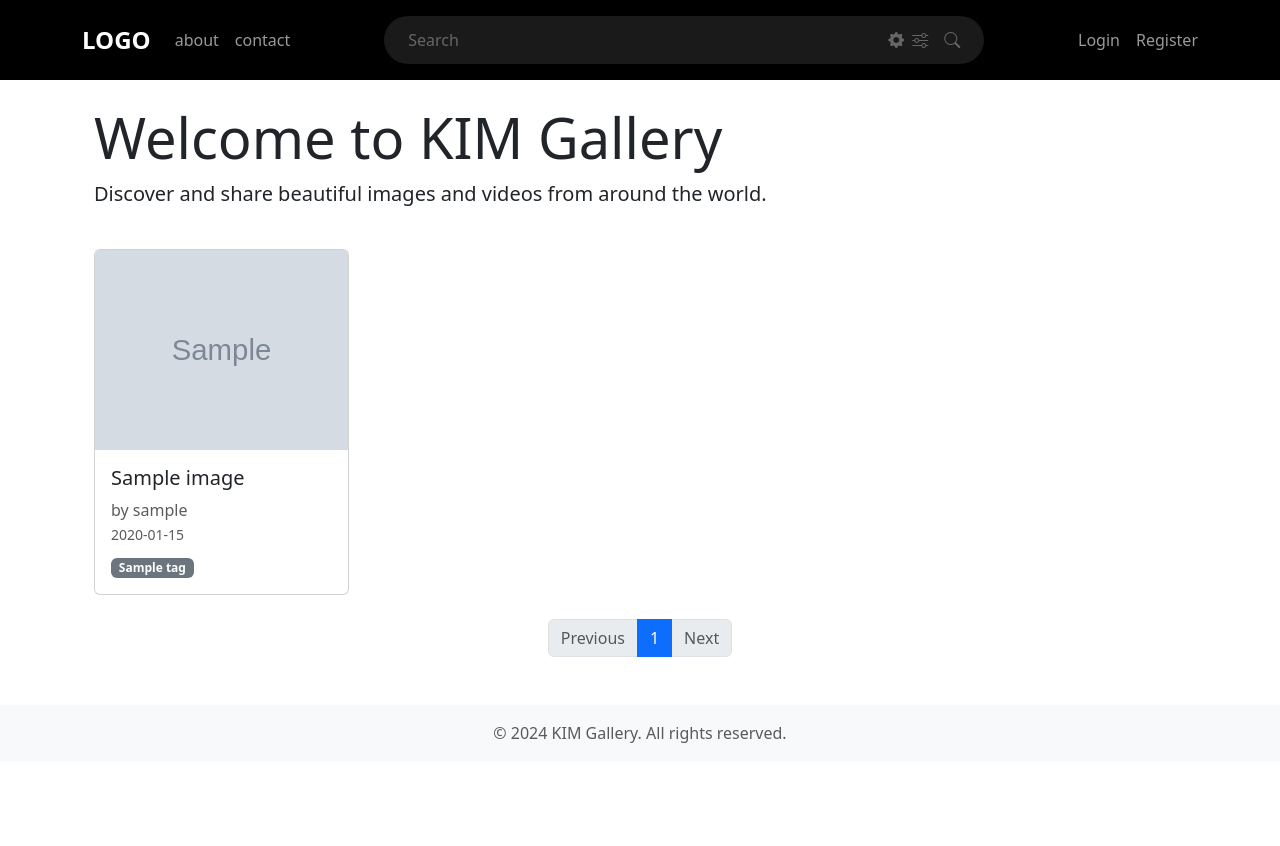
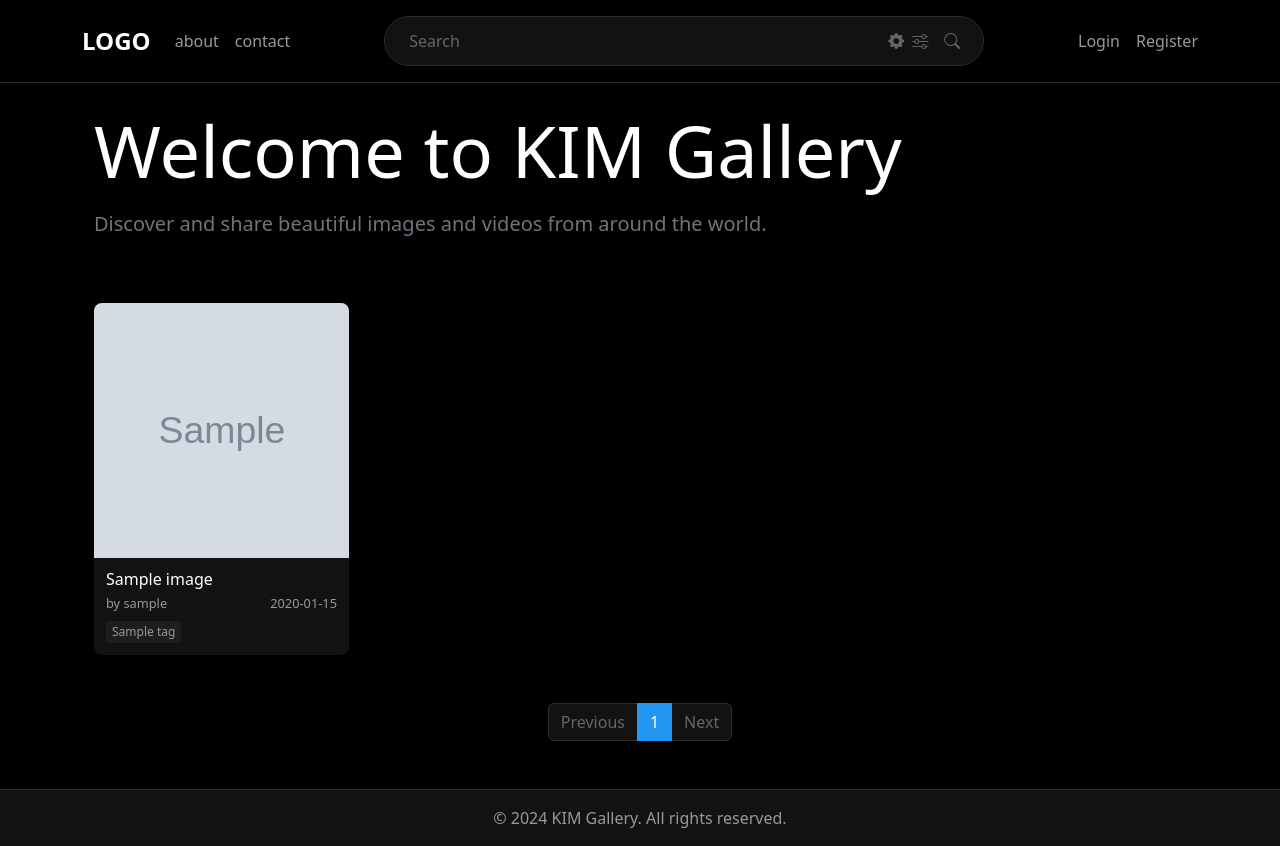
Before and after one commit to KKKKKIIIIIIIMMMMMM/Flask-App, a Flask app: page / in a window 1280 px wide. Before the commit the page ends 743 px from the top, so only its background shows below. Run offline with Flask 3, Linux system fonts and the light colour scheme; tables that the repository leaves empty hold one stand-in row (values such as "Sample post"); grey boxes marked "Sample" are stand-in pictures; some libraries are stand-ins or nearby versions.

Commit message:
chage all to dark theme and make it minimalist

```diff
--- a/KIM-Gallery/kim_gallery/templates/base.html
+++ b/KIM-Gallery/kim_gallery/templates/base.html
@@ -8,15 +8,32 @@
     <link href="https://cdn.jsdelivr.net/npm/bootstrap@5.3.0/dist/css/bootstrap.min.css" rel="stylesheet">
     <link rel="stylesheet" href="https://cdn.jsdelivr.net/npm/bootstrap-icons@1.7.2/font/bootstrap-icons.css">
     <style>
+        :root {
+            --dark-bg: #000000;
+            --dark-surface: #121212;
+            --dark-surface-2: #1E1E1E;
+            --dark-surface-3: #2D2D2D;
+            --text-primary: #FFFFFF;
+            --text-secondary: #999999;
+            --text-muted: #666666;
+            --accent-color: #2196F3;
+        }
+
+        body {
+            background-color: var(--dark-bg);
+            color: var(--text-primary);
+        }
+
         .navbar {
-            background-color: #000 !important;
+            background-color: var(--dark-bg) !important;
             padding: 1rem 0;
+            border-bottom: 1px solid var(--dark-surface-3);
         }
 
         .navbar-brand {
             font-size: 1.5rem;
             font-weight: 600;
-            color: #fff !important;
+            color: var(--text-primary) !important;
         }
 
         .search-container {
@@ -27,23 +44,24 @@
         }
 
         .search-input {
-            background-color: #1a1a1a;
-            border: none;
+            background-color: var(--dark-surface);
+            border: 1px solid var(--dark-surface-3);
             border-radius: 50px;
             padding: 0.75rem 3rem 0.75rem 1.5rem;
-            color: #fff;
+            color: var(--text-primary);
             width: 100%;
         }
 
         .search-input:focus {
-            background-color: #1a1a1a;
-            color: #fff;
+            background-color: var(--dark-surface);
+            color: var(--text-primary);
             box-shadow: none;
             outline: none;
+            border-color: var(--accent-color);
         }
 
         .search-input::placeholder {
-            color: #666;
+            color: var(--text-muted);
         }
 
         .search-icon {
@@ -51,34 +69,36 @@
             right: 1.5rem;
             top: 50%;
             transform: translateY(-50%);
-            color: #666;
+            color: var(--text-muted);
         }
 
         .nav-link {
-            color: #999 !important;
+            color: var(--text-secondary) !important;
             font-weight: 500;
             transition: color 0.3s;
         }
 
         .nav-link:hover {
-            color: #fff !important;
+            color: var(--text-primary) !important;
         }
 
         .user-avatar {
             width: 32px;
             height: 32px;
             border-radius: 50%;
-            background-color: #f0f0f0;
+            background-color: var(--dark-surface-2);
             display: flex;
             align-items: center;
             justify-content: center;
-            color: #666;
+            color: var(--text-secondary);
             text-decoration: none;
-            transition: background-color 0.3s;
+            transition: all 0.3s;
+            border: 1px solid var(--dark-surface-3);
         }
 
         .user-avatar:hover {
-            background-color: #e0e0e0;
+            background-color: var(--dark-surface-3);
+            color: var(--text-primary);
         }
 
         .search-options {
@@ -91,7 +111,7 @@
         }
 
         .search-option-btn {
-            color: #666;
+            color: var(--text-muted);
             background: none;
             border: none;
             padding: 0;
@@ -100,7 +120,130 @@
         }
 
         .search-option-btn:hover {
-            color: #fff;
+            color: var(--text-primary);
+        }
+
+        /* Dark theme for cards */
+        .card {
+            background-color: var(--dark-surface);
+            border: 1px solid var(--dark-surface-3);
+        }
+
+        .card-header {
+            background-color: var(--dark-surface-2);
+            border-bottom: 1px solid var(--dark-surface-3);
+        }
+
+        .card-body {
+            color: var(--text-primary);
+        }
+
+        /* Dark theme for dropdowns */
+        .dropdown-menu {
+            background-color: var(--dark-surface);
+            border: 1px solid var(--dark-surface-3);
+        }
+
+        .dropdown-item {
+            color: var(--text-secondary);
+        }
+
+        .dropdown-item:hover {
+            background-color: var(--dark-surface-2);
+            color: var(--text-primary);
+        }
+
+        /* Dark theme for alerts */
+        .alert {
+            background-color: var(--dark-surface-2);
+            border: 1px solid var(--dark-surface-3);
+            color: var(--text-primary);
+        }
+
+        .alert-success {
+            background-color: rgba(40, 167, 69, 0.2);
+            border-color: rgba(40, 167, 69, 0.3);
+        }
+
+        .alert-danger {
+            background-color: rgba(220, 53, 69, 0.2);
+            border-color: rgba(220, 53, 69, 0.3);
+        }
+
+        .alert-info {
+            background-color: rgba(23, 162, 184, 0.2);
+            border-color: rgba(23, 162, 184, 0.3);
+        }
+
+        /* Dark theme for forms */
+        .form-control {
+            background-color: var(--dark-surface);
+            border: 1px solid var(--dark-surface-3);
+            color: var(--text-primary);
+        }
+
+        .form-control:focus {
+            background-color: var(--dark-surface);
+            border-color: var(--accent-color);
+            color: var(--text-primary);
+            box-shadow: none;
+        }
+
+        .form-control::placeholder {
+            color: var(--text-muted);
+        }
+
+        /* Dark theme for buttons */
+        .btn-primary {
+            background-color: var(--accent-color);
+            border: none;
+        }
+
+        .btn-primary:hover {
+            background-color: #1976D2;
+        }
+
+        .btn-outline-primary {
+            border-color: var(--accent-color);
+            color: var(--accent-color);
+        }
+
+        .btn-outline-primary:hover {
+            background-color: var(--accent-color);
+            border-color: var(--accent-color);
+        }
+
+        /* Dark theme for footer */
+        .footer {
+            background-color: var(--dark-surface) !important;
+            border-top: 1px solid var(--dark-surface-3);
+        }
+
+        .footer .text-muted {
+            color: var(--text-secondary) !important;
+        }
+
+        /* Dark theme for pagination */
+        .pagination .page-link {
+            background-color: var(--dark-surface);
+            border-color: var(--dark-surface-3);
+            color: var(--text-secondary);
+        }
+
+        .pagination .page-link:hover {
+            background-color: var(--dark-surface-2);
+            color: var(--text-primary);
+        }
+
+        .pagination .active .page-link {
+            background-color: var(--accent-color);
+            border-color: var(--accent-color);
+            color: var(--text-primary);
+        }
+
+        .pagination .disabled .page-link {
+            background-color: var(--dark-surface);
+            color: var(--text-muted);
         }
     </style>
 </head>
--- a/KIM-Gallery/kim_gallery/templates/main/index.html
+++ b/KIM-Gallery/kim_gallery/templates/main/index.html
@@ -2,50 +2,45 @@
 
 {% block content %}
 <div class="container">
-    <div class="row mb-4">
+    <div class="row mb-5">
         <div class="col">
-            <h1 class="display-4">Welcome to KIM Gallery</h1>
-            <p class="lead">Discover and share beautiful images and videos from around the world.</p>
+            <h1 class="display-2 fw-normal mb-3">Welcome to KIM Gallery</h1>
+            <p class="lead text-secondary">Discover and share beautiful images and videos from around the world.</p>
         </div>
     </div>
 
     <div class="row g-4">
         {% for image in images.items %}
         <div class="col-sm-6 col-md-4 col-lg-3">
-            <div class="card h-100">
+            <div class="position-relative image-card">
                 <a href="{{ url_for('gallery.image', id=image.id) }}" class="text-decoration-none">
                     {% if image.filename.lower().endswith('.mp4') %}
-                    <div class="video-preview position-relative">
-                        <video class="card-img-top preview-video" muted loop playsinline
-                            style="height: 200px; object-fit: cover;"
+                    <div class="media-container">
+                        <video class="media-item" muted loop playsinline
                             poster="{{ url_for('static', filename='uploads/' + image.filename) }}">
                             <source src="{{ url_for('static', filename='uploads/' + image.filename) }}"
                                 type="video/mp4">
                         </video>
-                        <div class="position-absolute top-0 end-0 p-2">
-                            <span class="badge bg-dark">
-                                <i class="bi bi-play-fill"></i> Video
-                            </span>
-                        </div>
+                        <span class="video-badge">
+                            <i class="bi bi-play-fill"></i> Video
+                        </span>
                     </div>
                     {% else %}
-                    <img src="{{ url_for('static', filename='uploads/' + image.filename) }}" class="card-img-top"
-                        alt="{{ image.title }}" style="height: 200px; object-fit: cover;">
+                    <div class="media-container">
+                        <img src="{{ url_for('static', filename='uploads/' + image.filename) }}" class="media-item"
+                            alt="{{ image.title }}">
+                    </div>
                     {% endif %}
-                    <div class="card-body">
-                        <h5 class="card-title text-dark">{{ image.title }}</h5>
-                        <p class="card-text text-muted">
-                            by {{ image.author.username }}
-                            <br>
-                            <small>{{ image.upload_date.strftime('%Y-%m-%d') }}</small>
-                        </p>
+                    <div class="media-info">
+                        <h5 class="media-title">{{ image.title }}</h5>
+                        <div class="media-meta">
+                            <span>by {{ image.author.username }}</span>
+                            <span>{{ image.upload_date.strftime('%Y-%m-%d') }}</span>
+                        </div>
                         {% if image.tags %}
-                        <div class="mt-2">
+                        <div class="media-tags">
                             {% for tag in image.tags %}
-                            <a href="{{ url_for('main.tag', name=tag.name) }}"
-                                class="badge bg-secondary text-decoration-none">
-                                {{ tag.name }}
-                            </a>
+                            <span class="tag">{{ tag.name }}</span>
                             {% endfor %}
                         </div>
                         {% endif %}
@@ -57,7 +52,7 @@
     </div>
 
     {% if images.items %}
-    <nav class="mt-4">
+    <nav class="mt-5">
         <ul class="pagination justify-content-center">
             {% if images.has_prev %}
             <li class="page-item">
@@ -100,7 +95,7 @@
     </nav>
     {% else %}
     <div class="text-center mt-5">
-        <p class="lead">No media found.</p>
+        <p class="lead text-secondary">No media found.</p>
         {% if current_user.is_authenticated %}
         <a href="{{ url_for('gallery.upload') }}" class="btn btn-primary">Upload your first media</a>
         {% else %}
@@ -110,43 +105,109 @@
     {% endif %}
 </div>
 
-<!-- Add Bootstrap Icons and custom styles -->
-<link rel="stylesheet" href="https://cdn.jsdelivr.net/npm/bootstrap-icons@1.7.2/font/bootstrap-icons.css">
 <style>
-    .video-preview {
+    .image-card {
+        background: var(--dark-surface);
+        border-radius: 8px;
         overflow: hidden;
-    }
-
-    .video-preview:hover .preview-video {
-        transform: scale(1.05);
-    }
-
-    .preview-video {
         transition: transform 0.3s ease;
     }
 
-    .card:hover .preview-video {
+    .image-card:hover {
+        transform: translateY(-4px);
+    }
+
+    .media-container {
+        position: relative;
+        aspect-ratio: 1;
+        overflow: hidden;
+        background: var(--dark-surface-2);
+    }
+
+    .media-item {
+        width: 100%;
+        height: 100%;
+        object-fit: cover;
+    }
+
+    .video-badge {
+        position: absolute;
+        top: 10px;
+        right: 10px;
+        background: rgba(0, 0, 0, 0.7);
+        color: white;
+        padding: 4px 8px;
+        border-radius: 4px;
+        font-size: 0.8rem;
+        display: flex;
+        align-items: center;
+        gap: 4px;
+    }
+
+    .media-info {
+        padding: 12px;
+    }
+
+    .media-title {
+        font-size: 1rem;
+        margin: 0;
+        color: var(--text-primary);
+        white-space: nowrap;
+        overflow: hidden;
+        text-overflow: ellipsis;
+    }
+
+    .media-meta {
+        font-size: 0.8rem;
+        color: var(--text-secondary);
+        margin-top: 4px;
+        display: flex;
+        justify-content: space-between;
+    }
+
+    .media-tags {
+        margin-top: 8px;
+        display: flex;
+        gap: 4px;
+        flex-wrap: wrap;
+    }
+
+    .tag {
+        font-size: 0.75rem;
+        color: var(--text-secondary);
+        background: var(--dark-surface-2);
+        padding: 2px 6px;
+        border-radius: 4px;
+    }
+
+    /* Video hover effect */
+    .media-container video {
+        transition: transform 0.3s ease;
+    }
+
+    .image-card:hover .media-container video {
         transform: scale(1.05);
     }
 </style>
 
-<!-- Video preview script -->
 <script>
     document.addEventListener('DOMContentLoaded', function () {
-        const videoCards = document.querySelectorAll('.video-preview');
+        const videoCards = document.querySelectorAll('.image-card');
 
         videoCards.forEach(card => {
             const video = card.querySelector('video');
+            if (!video) return;
 
-            // Start playing automatically
-            video.currentTime = 0; // Reset to start
+            // Play video automatically when the card is loaded
             video.play();
 
+            card.addEventListener('', () => {
+                video.play();
+            });
 
-            // Load metadata to get video duration
-            video.addEventListener('loadedmetadata', () => {
-                // Set playback rate to show more of the video in preview
-                video.playbackRate = 1.1;
+            card.addEventListener('', () => {
+                video.pause();
+                video.currentTime = 0;
             });
         });
     });
```
